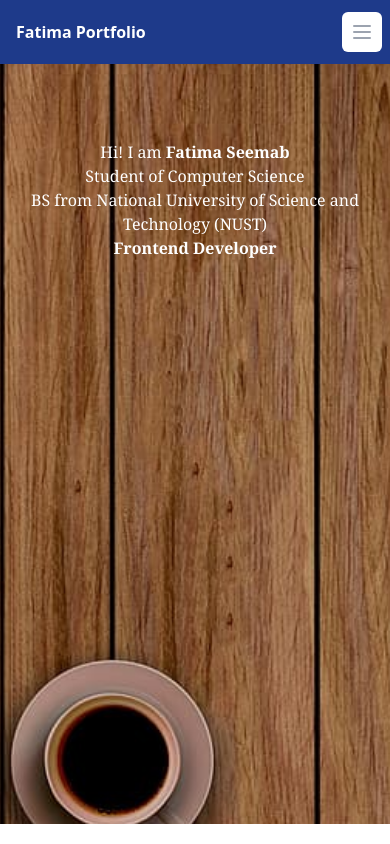
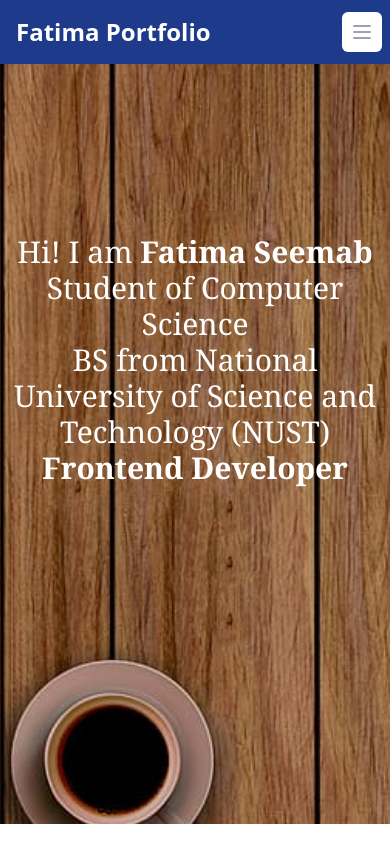
Before and after one commit to FatimaSeemab/Portfolio_Proj, a Next.js app: page / in a window 390 px wide. Shown: the top 844 px of the page. Built offline with nearby package versions, Linux system fonts and the light colour scheme.

Commit message:
fonts set

```diff
--- a/Components/Main.tsx
+++ b/Components/Main.tsx
@@ -5,12 +5,12 @@ function Main() {
   backgroundSize: 'cover',
   backgroundPosition: 'center center',
   backgroundRepeat: 'no-repeat',}}>
-	  <div className='font-serif md:h-[35rem] h-[25rem] flex justify-center items-center'>
+	  <div className='font-serif md:h-[35rem] h-[45rem] flex justify-center items-center'>
 		 <div>
-		 <div className='text-center  lg:text-4xl sm:text-lg'>Hi! I am<span className='font-semibold'> Fatima Seemab </span></div>
-		  <div className='text-center md:text-2xl sm:text-lg'>Student of Computer Science</div>
-		  <div className="text-center md:text-2xl sm:text-lg">BS from National University of Science and Technology (NUST)</div>
-		  <div className="text-center md:text-2xl sm:text-lg font-semibold">Frontend Developer</div></div>
+		 <div className='text-center  lg:text-4xl sm:text-lg text-3xl'>Hi! I am<span className='font-semibold'> Fatima Seemab </span></div>
+		  <div className='text-center md:text-2xl sm:text-lg text-3xl'>Student of Computer Science</div>
+		  <div className="text-center md:text-2xl sm:text-lg text-3xl">BS from National University of Science and Technology (NUST)</div>
+		  <div className="text-center md:text-2xl sm:text-lg text-3xl font-semibold">Frontend Developer</div></div>
 		</div>
   </div>;
 }
--- a/Components/Nav.tsx
+++ b/Components/Nav.tsx
@@ -9,7 +9,7 @@ function Nav() {
         <div className="max-w-7xl mx-auto  px-4 sm:px-6 lg:px-8">
           <div className="flex items-center justify-between h-16">
             <div className="flex items-center">
-              <div className="flex-shrink-0 text-white font-semibold">
+              <div className="text-2xl flex-shrink-0 text-white font-semibold">
                 Fatima Portfolio
               </div>
               <div className="hidden md:block">
```
